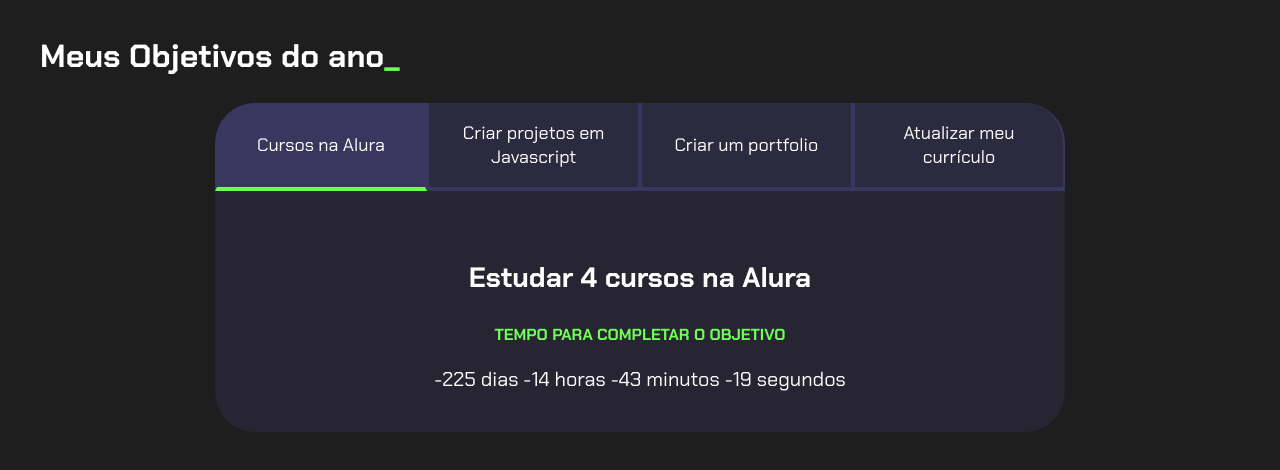
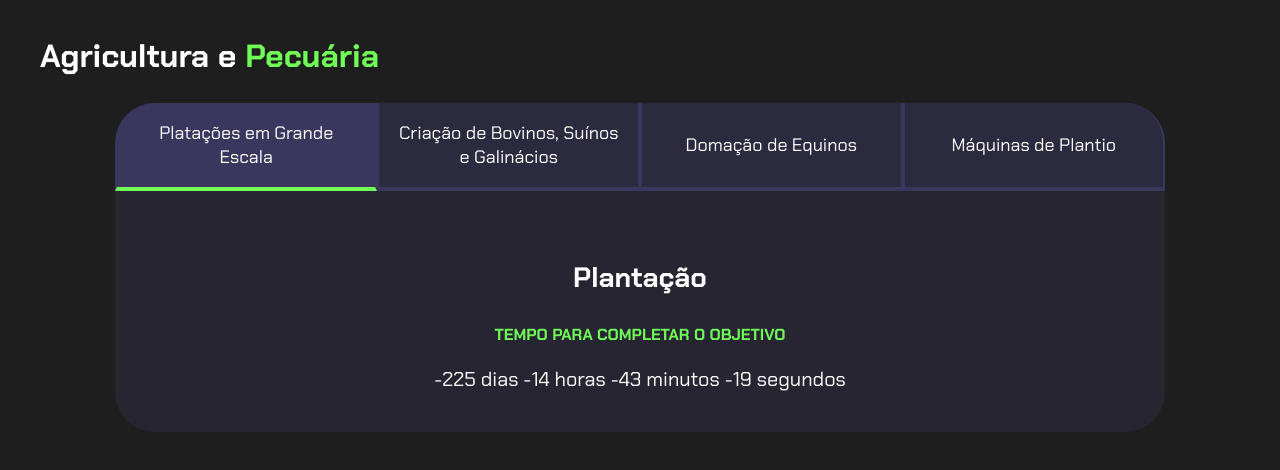
Before and after one commit to MUGRILINHO/Stardew-Valley-bom-D-, a plain HTML site: page index.html in a window 1280 px wide. Drawn offline with Linux system fonts and the light colour scheme.

Commit message:
Add files via upload

```diff
--- a/index.html
+++ b/index.html
@@ -3,37 +3,37 @@
 <head>
     <meta charset="UTF-8">
     <meta name="viewport" content="width=device-width, initial-scale=1.0">
-    <title>Meus objetivos do ano</title>
+    <title>Projeto Agrinho</title>
     <link rel="stylesheet" href="style.css">
 </head>
 <body>
     <section class="conteudo-principal">
-        <h2 class="titulo-principal">Meus Objetivos do ano<span>_</span></h2>
+        <h2 class="titulo-principal">Agricultura e<span> Pecuária</span></h2>
         <div class="conteudo">
         <div class="botoes">
-            <button class="botao ativo">Cursos na Alura</button>
-            <button class="botao">Criar projetos em Javascript</button>
-            <button class="botao">Criar um portfolio</button>
-            <button class="botao">Atualizar meu currículo</button>
+            <button class="botao ativo">Platações em Grande Escala</button>
+            <button class="botao">Criação de Bovinos, Suínos e Galinácios</button>
+            <button class="botao">Domação de Equinos</button>
+            <button class="botao">Máquinas de Plantio</button>
         </div>
         <div class="abas-textos">
             <div class="aba-conteudo ativo">
-                <h3 class="aba-conteudo-titulo-principal">Estudar 4 cursos na Alura</h3>
+                <h3 class="aba-conteudo-titulo-principal">Plantação</h3>
                 <h4 class="aba-conteudo-titulo-secundario">Tempo para completar o objetivo</h4>
                 <div class="contador"></div>
             </div>
             <div class="aba-conteudo">
-                <h3 class="aba-conteudo-titulo-principal">Criar 5 projetos em Javascript</h3>
+                <h3 class="aba-conteudo-titulo-principal">Criação de Bovinos, Suínos e Galinácios</h3>
                 <h4 class="aba-conteudo-titulo-secundario">Tempo para completar o objetivo</h4>
                 <div class="contador"></div>
             </div>
             <div class="aba-conteudo">
-                <h3 class="aba-conteudo-titulo-principal">Criar um portfolio com os meus 3 melhores projetos</h3>
+                <h3 class="aba-conteudo-titulo-principal">Domação de Equinos</h3>
                 <h4 class="aba-conteudo-titulo-secundario">Tempo para completar o objetivo</h4>
                 <div class="contador"></div>
             </div>
             <div class="aba-conteudo">
-                <h3 class="aba-conteudo-titulo-principal">Atualizar meu curriculo com os certificados da Alura</h3>
+                <h3 class="aba-conteudo-titulo-principal">Máquinas de Plantio</h3>
                 <h4 class="aba-conteudo-titulo-secundario">Tempo para completar o objetivo</h4>
                 <div class="contador"></div>
             </div>
```
